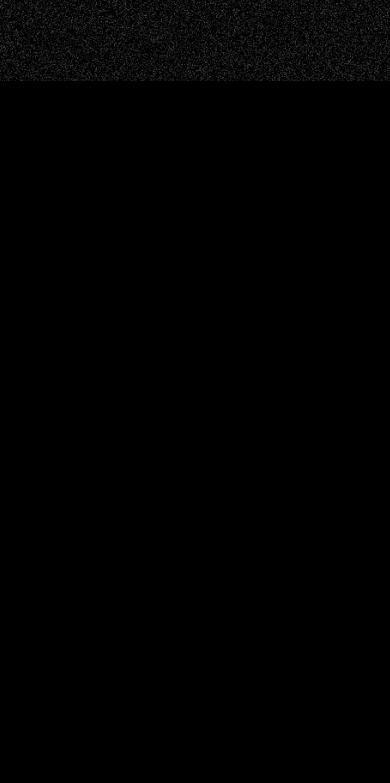
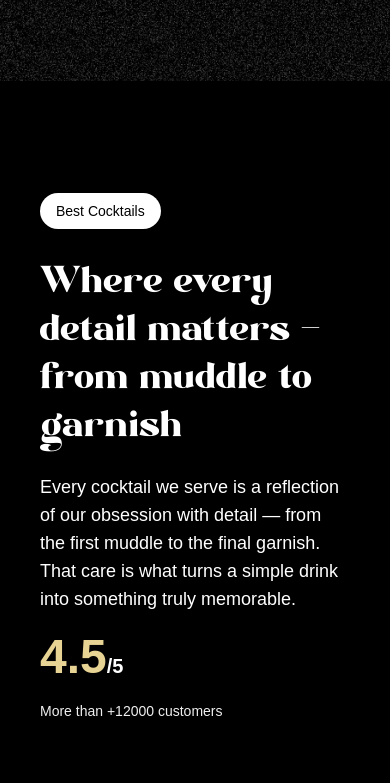
Before and after one commit to kavithra1000/mojito-cocktail, a React (Vite) app: page / in a window 390 px wide. Shown: the part 1779-2562 px from the top of the page. Before the commit the page ends 1860 px from the top, so only its background shows below. Built offline with nearby package versions, Linux system fonts and the light colour scheme; a web font is replaced by a local one.

Commit message:
about us

```diff
--- a/src/App.jsx
+++ b/src/App.jsx
@@ -4,6 +4,7 @@
 import Navbar from './components/Navbar'
 import Hero from './components/Hero'
 import Cocktails from './components/Cocktails'
+import About from './components/About'
 
 gsap.registerPlugin(ScrollTrigger, SplitText)
 const App = () => {
@@ -12,6 +13,7 @@
       <Navbar />
       <Hero />
       <Cocktails/>
+      <About/>
     </main>
   )
 }
--- /dev/null
+++ b/src/components/About.jsx
@@ -0,0 +1,104 @@
+import { useGSAP } from '@gsap/react'
+import React from 'react'
+import { SplitText } from 'gsap/all'
+import gsap from 'gsap'
+
+const About = () => {
+
+    useGSAP(() => {
+        const titleSplit = SplitText.create('#about h2', {
+            type: 'words'
+        });
+
+        const scrollTimeline = gsap.timeline({
+            scrollTrigger: {
+                trigger: '#about',
+                start: 'top center',
+            }
+        });
+
+        scrollTimeline
+            .from(titleSplit.words, {
+                opacity: 0,
+                duration: 1,
+                yPercent: 100,
+                ease: 'expo.out',
+                stagger: 0.02
+            })
+            .from('.top-grid div', {
+                opacity: 0,
+                duration: 1,
+                ease: 'power1.inOut',
+                stagger: 0.03,
+            }) // This starts 0.5 seconds before the first animation ends
+            scrollTimeline.from('.bottom-grid div', {
+                opacity: 0,
+                duration: 1,
+                ease: 'power1.inOut',
+                stagger: 0.03,
+            });
+    })
+    return (
+        <div id='about'>
+            <div className='mb-16 md:px-0 px-5'>
+                <div className="content">
+                    <div className="md:col-span-8">
+                        <p className="badge">
+                            Best Cocktails
+                        </p>
+                        <h2>
+                            Where every detail matters <span>-</span> from muddle to garnish
+                        </h2>
+                    </div>
+                    <div className='sub-content'>
+                        <p>
+                            Every cocktail we serve is a reflection of our obsession with detail — from the first muddle to the final garnish. That care is what turns a simple drink into something truly memorable.
+                        </p>
+                        <div>
+                            <p className='md:text-3xl text-xl font-bold'>
+                                <span>4.5</span>/5
+                            </p>
+                            <p className="text-sm text-white-100">More than +12000 customers</p>
+                        </div>
+                    </div>
+                </div>
+            </div>
+
+            <div className="top-grid">
+                <div className="md:col-span-3">
+                    <div className="noisy">
+                        <img src="/images/abt1.png" alt="grid-img-1" />
+                    </div>
+                </div>
+
+                <div className="md:col-span-6">
+                    <div className="noisy">
+                        <img src="/images/abt2.png" alt="grid-img-2" />
+                    </div>
+                </div>
+
+                <div className="md:col-span-3">
+                    <div className="noisy">
+                        <img src="/images/abt5.png" alt="grid-img-5" />
+                    </div>
+                </div>
+            </div>
+
+            <div className='bottom-grid'>
+                <div className="md:col-span-8">
+                    <div className="noisy">
+                        <img src="/images/abt3.png" alt="grid-img-3" />
+                    </div>
+                </div>
+
+                <div className="md:col-span-4">
+                    <div className="noisy">
+                        <img src="/images/abt4.png" alt="grid-img-4" />
+                    </div>
+                </div>
+            </div>
+        </div>
+    )
+}
+
+export default About
--- a/src/components/Cocktails.jsx
+++ b/src/components/Cocktails.jsx
@@ -28,7 +28,7 @@
                 x: -100, y: 100
             })
             .from('#c-right-leaf', {
-                x: 100, y: 150
+                x: 100, y: 100
             })
 
     })
```
